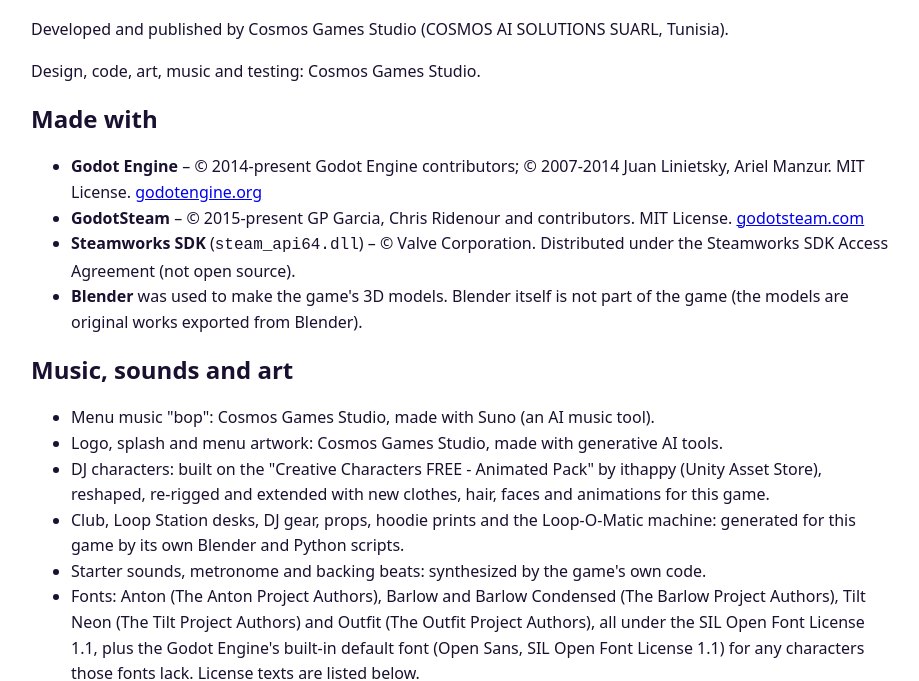
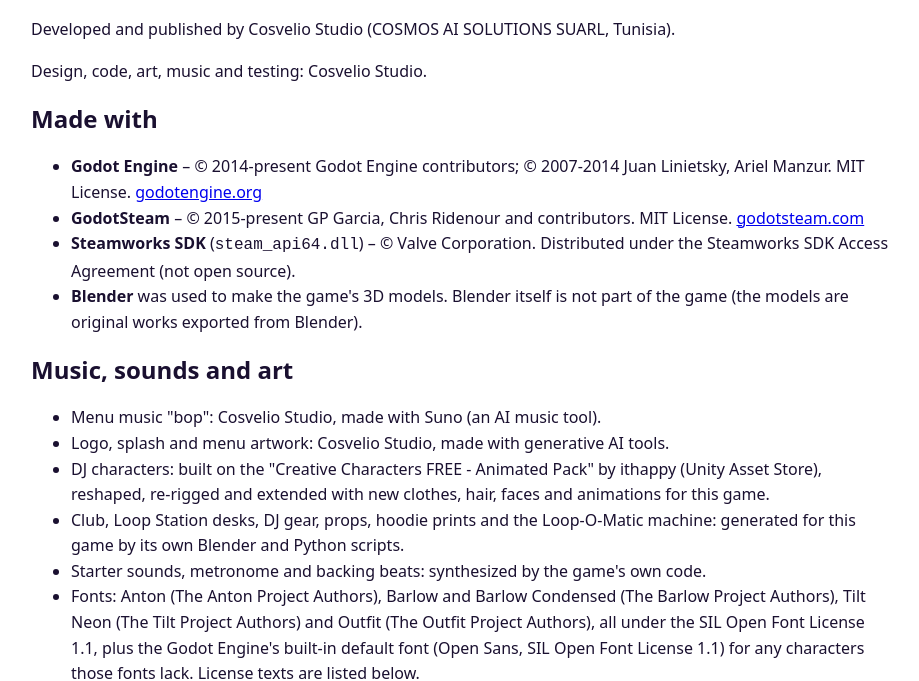
Before and after one commit to COSMOS-AI-SOLUTIONS/looping-madness-legal, a plain HTML site: page credits.html in a window 1280 px wide. Shown: the part 126-807 px from the top of the page, without its empty margins (179-1098 px from the left). Drawn offline with Linux system fonts and the light colour scheme.

Commit message:
Studio name: Cosvelio Studio

```diff
--- a/credits.html
+++ b/credits.html
@@ -10,9 +10,9 @@ h1,h2,h3{line-height:1.25}pre{white-space:pre-wrap;background:#f4f1fa;padding:12
 
 <h2>Looping Madness Party</h2>
 
-<p>Developed and published by Cosmos Games Studio (COSMOS AI SOLUTIONS SUARL, Tunisia).</p>
-
-<p>Design, code, art, music and testing: Cosmos Games Studio.</p>
+<p>Developed and published by Cosvelio Studio (COSMOS AI SOLUTIONS SUARL, Tunisia).</p>
+
+<p>Design, code, art, music and testing: Cosvelio Studio.</p>
 
 <h2>Made with</h2>
 
@@ -26,8 +26,8 @@ h1,h2,h3{line-height:1.25}pre{white-space:pre-wrap;background:#f4f1fa;padding:12
 <h2>Music, sounds and art</h2>
 
 <ul>
-<li>Menu music "bop": Cosmos Games Studio, made with Suno (an AI music tool).</li>
-<li>Logo, splash and menu artwork: Cosmos Games Studio, made with generative AI tools.</li>
+<li>Menu music "bop": Cosvelio Studio, made with Suno (an AI music tool).</li>
+<li>Logo, splash and menu artwork: Cosvelio Studio, made with generative AI tools.</li>
 <li>DJ characters: built on the "Creative Characters FREE - Animated Pack" by ithappy (Unity Asset Store), reshaped, re-rigged and extended with new clothes, hair, faces and animations for this game.</li>
 <li>Club, Loop Station desks, DJ gear, props, hoodie prints and the Loop-O-Matic machine: generated for this game by its own Blender and Python scripts.</li>
 <li>Starter sounds, metronome and backing beats: synthesized by the game's own code.</li>
```
Also changed, not shown: contact.html (+1 -1 lines), privacy.html (+1 -1 lines), rules.html (+1 -1 lines).
